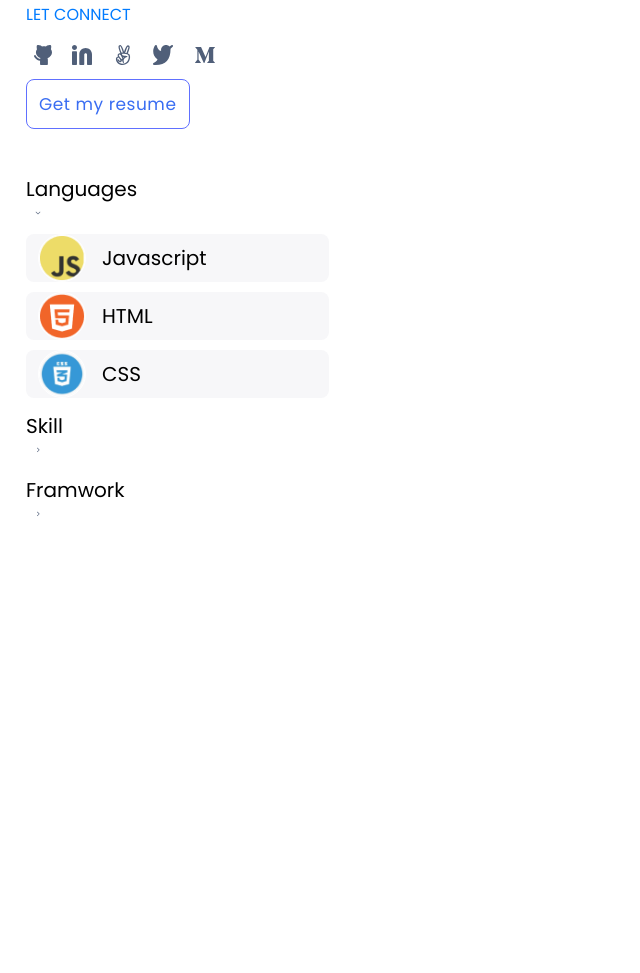
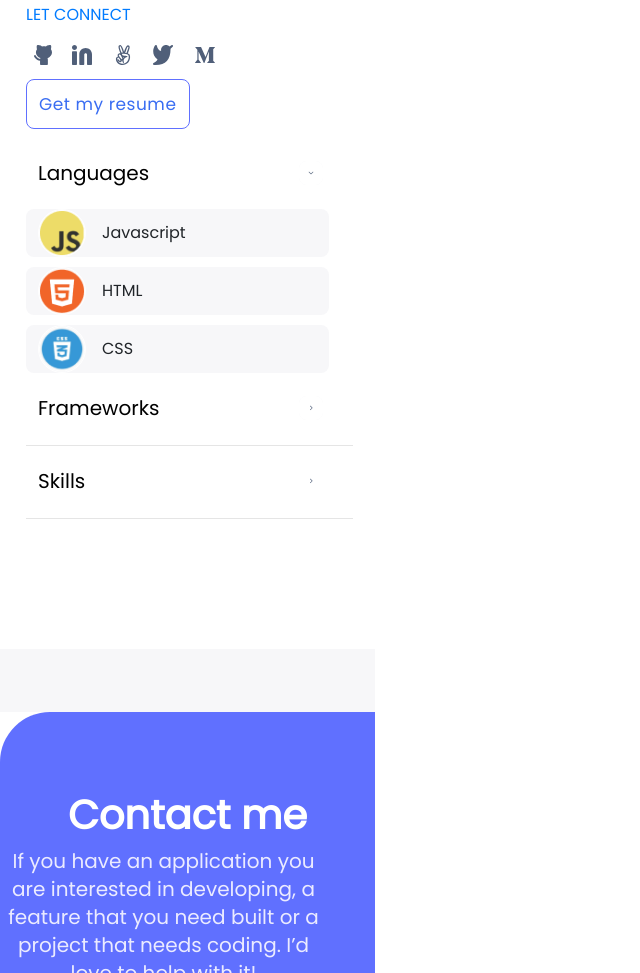
Before and after one commit to okayboy12/Portfolio-setup-and-mobile-first, a website: page index.html in a window 1280 px wide. Shown: the part 3699-4672 px from the top of the page, without its empty margins (0-640 px from the left). Before the commit the page ends 4355 px from the top, so only its background shows below. Drawn offline with nearby package versions, Linux system fonts and the light colour scheme.

Commit message:
Added index1.html and styles1.css files

```diff
--- a/index.html
+++ b/index.html
@@ -248,26 +248,39 @@
                 </div>
                 <div class="secseg">
 
-                    <ul><div class="gridcontainer"><span class="grid1">Languages</span><svg class="grid2" xmlns="http://www.w3.org/2000/svg" width="24" height="24" viewBox="0 0 24 24" fill="none">
+                  <ul class="language"><li><b>Languages</b></li><li><svg class="grid2" xmlns="http://www.w3.org/2000/svg" width="24" height="24" viewBox="0 0 24 24" fill="none">
                       <path fill-rule="evenodd" clip-rule="evenodd" d="M5.29289 8.29289C5.68342 7.90237 6.31658 7.90237 6.70711 8.29289L12 13.5858L17.2929 8.29289C17.6834 7.90237 18.3166 7.90237 18.7071 8.29289C19.0976 8.68342 19.0976 9.31658 18.7071 9.70711L12.7071 15.7071C12.3166 16.0976 11.6834 16.0976 11.2929 15.7071L5.29289 9.70711C4.90237 9.31658 4.90237 8.68342 5.29289 8.29289Z" fill="#5E6C84"/>
-                      </svg></div>
+                    </svg></li></ul>
+                    <ul>
                       <li><img src="asset/images/javascriptlogo.png" alt="lang-logo"><span>Javascript</span></li>
                       <li><img src="asset/images/htmllogo.png" alt="lang-logo"><span>HTML</span></li>
                       <li><img src="asset/images/csslogo.png" alt="lang-logo"><span>CSS</span></li>
                   </ul>
-                    <ul class="work"><span>Skill</span>
-                        <svg xmlns="http://www.w3.org/2000/svg" width="24" height="25" viewBox="0 0 24 25" fill="none">
+                  <ul class="work"><li><b>Frameworks</b></li>
+                      <li><svg xmlns="http://www.w3.org/2000/svg" width="24" height="25" viewBox="0 0 24 25" fill="none">
                           <path fill-rule="evenodd" clip-rule="evenodd" d="M9.29289 5.43962C9.68342 5.0491 10.3166 5.0491 10.7071 5.43962L16.7071 11.4396C17.0976 11.8301 17.0976 12.4633 16.7071 12.8538L10.7071 18.8538C10.3166 19.2444 9.68342 19.2444 9.29289 18.8538C8.90237 18.4633 8.90237 17.8301 9.29289 17.4396L14.5858 12.1467L9.29289 6.85384C8.90237 6.46331 8.90237 5.83015 9.29289 5.43962Z" fill="#505F79"/>
-                          </svg>
+                        </svg></li>
                   </ul>
-                    <ul><span>Framwork</span>
-                        <svg xmlns="http://www.w3.org/2000/svg" width="24" height="25" viewBox="0 0 24 25" fill="none">
+                  <hr>
+                  <ul class="work"><li><b>Skills</b></li>
+                      <li><b><svg xmlns="http://www.w3.org/2000/svg" width="24" height="25" viewBox="0 0 24 25" fill="none">
                           <path fill-rule="evenodd" clip-rule="evenodd" d="M9.29289 5.43962C9.68342 5.0491 10.3166 5.0491 10.7071 5.43962L16.7071 11.4396C17.0976 11.8301 17.0976 12.4633 16.7071 12.8538L10.7071 18.8538C10.3166 19.2444 9.68342 19.2444 9.29289 18.8538C8.90237 18.4633 8.90237 17.8301 9.29289 17.4396L14.5858 12.1467L9.29289 6.85384C8.90237 6.46331 8.90237 5.83015 9.29289 5.43962Z" fill="#505F79"/>
-                          </svg>
+                        </svg></b></li>
                   </ul>
+                  <hr>
               </div>
 
+            </article>
 
+            <article class="contact-me">
+            <div class="contactdetails">
+              <h2>Contact me</h2>
+              <p>
+                If you have an application you are interested in developing, a feature that you need built or a project that needs coding.
+                I’d love to help with it!
+              </p>
+
+              </div>
           </article>
         </section>
 
--- a/styles.css
+++ b/styles.css
@@ -297,11 +297,11 @@ span .item3 {
   gap: 24px;
   border-radius: 0 100px 0 0;
   background: var(--neutrals-n-0, #fff);
-  margin: 0 0s 0 24px;
+  /* margin: 0 0 0 24px; */
 }
 
 .firstseg {
-  margin: 114px 24px 24px 24px;
+  margin: 114px 24px 0 24px;
 }
 
 .about h3 {
@@ -376,18 +376,29 @@ span .item3 {
   width: 327px;
   margin-bottom: 114px;
 }
-
-.secseg span {
+.language{
+  display: flex;
+  flex-direction: row;
+  display: flex;
+  padding: 16px 26px 16px 12px;
+  align-items: center;
+  gap: 12px;
+  width: 280px;
+  height: 40px;
+}
+.language b{
   display: flex;
   width: 237px;
-  flex-direction: column;
-  justify-content: center;
+  flex-direction: columnr;
+  justify-content: start;
   color: #000;
   font-family: Poppins, sans-serif;
   font-size: 20px;
   font-style: normal;
   font-weight: 500;
   line-height: 24px;
+  flex-shrink: 0;
+  background-color: #fff;
 }
 
 .secseg svg {
@@ -397,6 +408,7 @@ span .item3 {
   padding: 8px;
   align-items: flex-start;
   border-radius: 8px;
+  background-color: #fff;
 }
 
 .secseg li {
@@ -428,15 +440,71 @@ span .item3 {
   flex-shrink: 0;
 }
 
-.grdicontainer {
-  display: grid;
-  display: inline-block;
+.work {
+  display: flex;
+  flex-direction: row;
+  display: flex;
+  padding: 16px 26px 16px 12px;
+  align-items: center;
+  gap: 12px;
+  width: 280px;
+  height: 40px;
+}
+.work b {
+  display: flex;
+  width: 237px;
+  flex-direction: columnr;
+  justify-content: start;
+  color: #000;
+  font-family: Poppins, sans-serif;
+  font-size: 20px;
+  font-style: normal;
+  font-weight: 500;
+  line-height: 24px;
+  flex-shrink: 0;
+  background-color: #fff;
 }
 
-.grid1 {
-  grid-row: 1;
+.contact-me{
+  margin-top: 62.85px;
+  width: 375px;
+  height: 100%;
+  flex-shrink: 0;
+  background-color: #fff;
+}
+.contactdetails {
+  border-radius: 50px 0 0 0;
+  height: 100vh;
+  background-color: #6070ff;
 }
 
-.grid2 {
-  grid-row: 2;
+.contact-me h2{
+  display: flex;
+padding-top: 103px;
+height: 56px;
+flex-direction: column;
+justify-content: center;
+flex-shrink: 0;
+color: var(--neutrals-n-0, #FFF);
+text-align: center;
+font-family: Poppins;
+font-size: 40px;
+font-style: normal;
+font-weight: 700;
+line-height: 52px; /* 130% */
 }
+
+.contact-me p {
+  display: flex;
+  padding-top: 24px;
+  width: 327px;
+height: 137px;
+flex-shrink: 0;
+color: var(--primary-b-50, #EBEBFF);
+text-align: center;
+font-family: Poppins;
+font-size: 20px;
+font-style: normal;
+font-weight: 400;
+line-height: 28px; /* 140% */
+}
```
Also changed, not shown: index1.html (added, +21 -0 lines), asset/images/Group 57.png (added), style1.css (added). Lines whose indentation alone changed are shown as unchanged.
